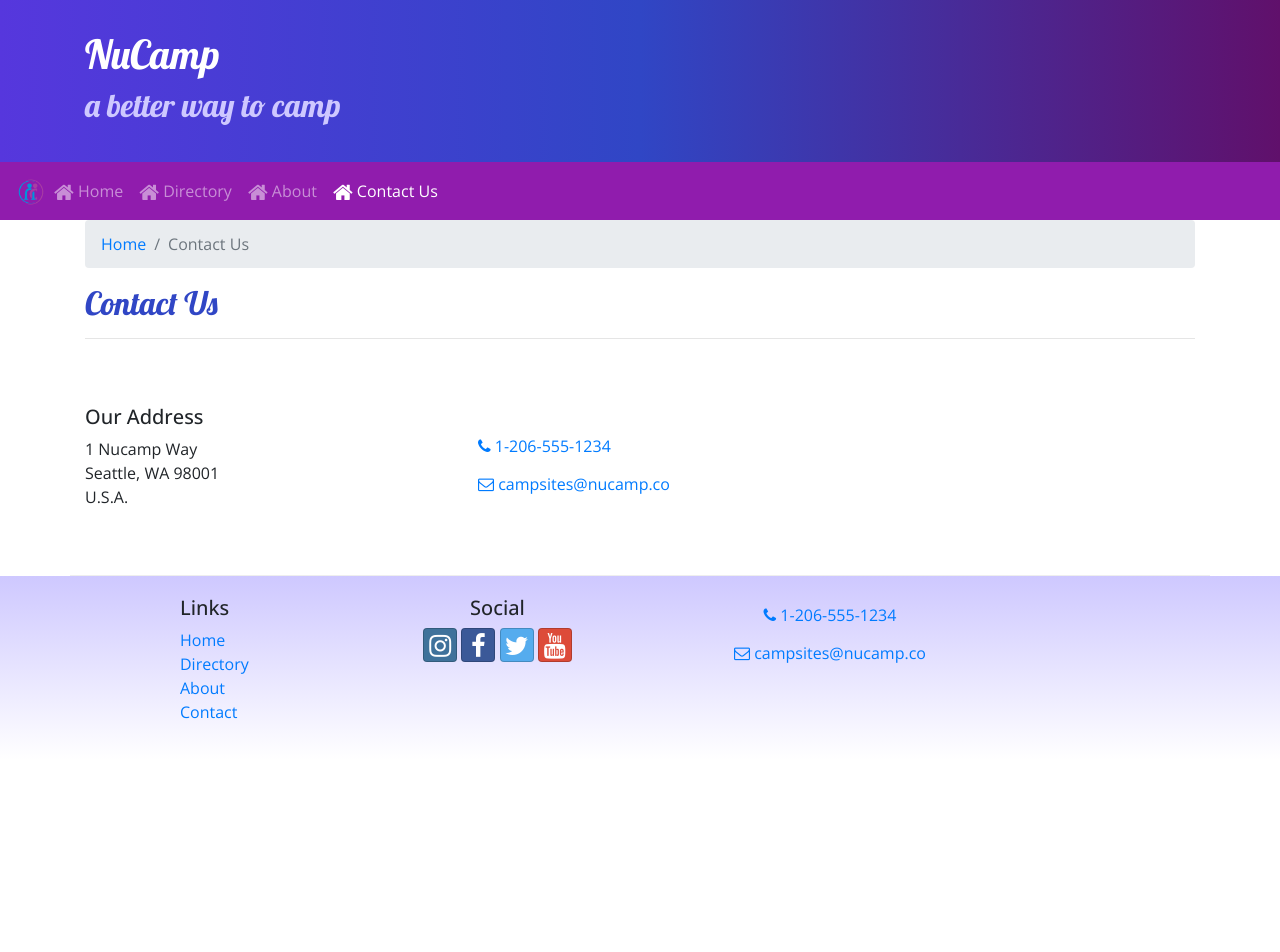
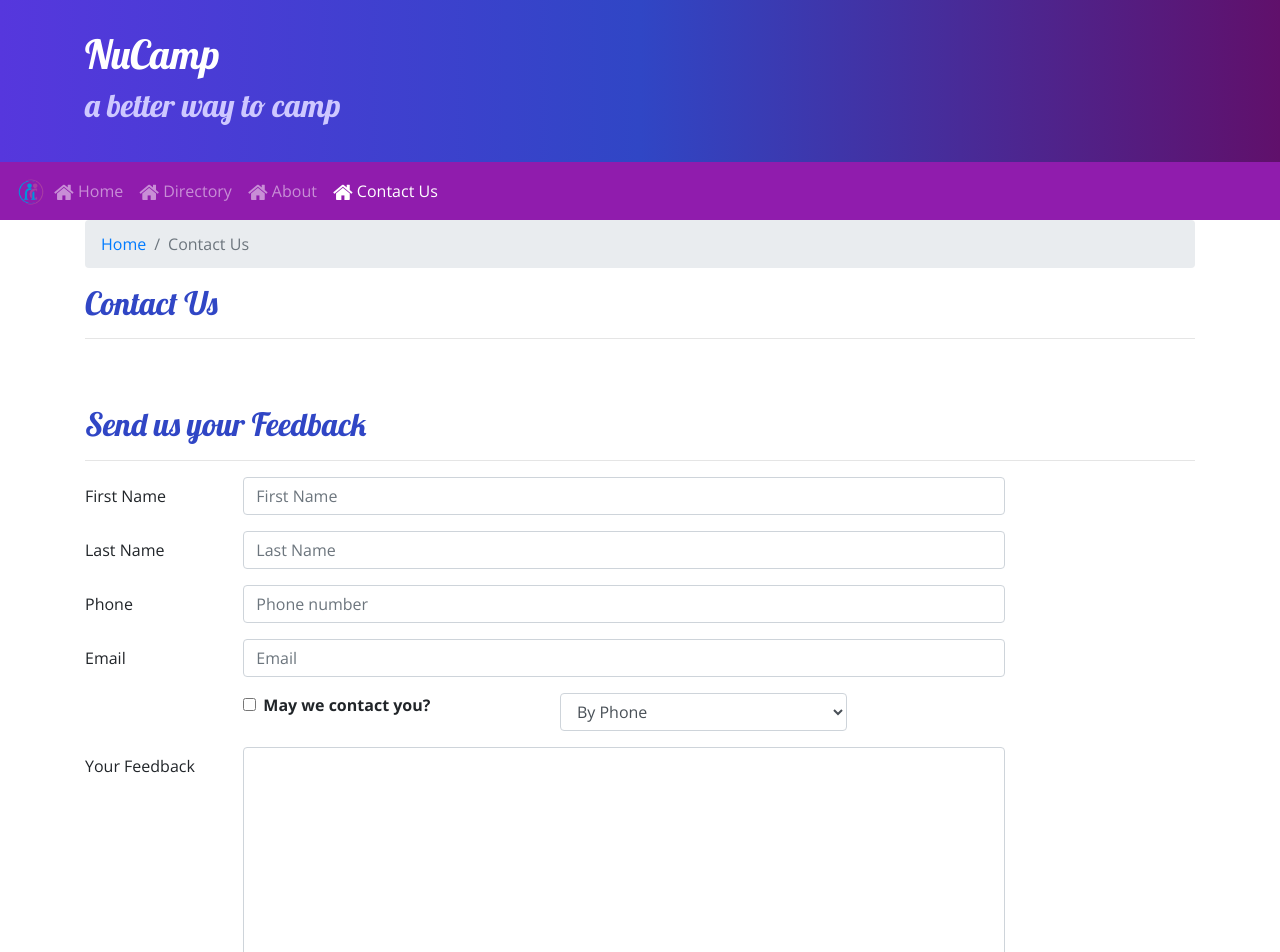
Before and after one commit to gaoyanyan666/react-creat-app, a React (Create React App) app: page /contactus in a window 1280 px wide. Shown: the top 952 px of the page. Before the commit the page ends 800 px from the top, so only its background shows below. Built offline with nearby package versions, Linux system fonts and the light colour scheme.

Commit message:
Controlled Forms

```diff
--- a/src/components/ContactComponent.js
+++ b/src/components/ContactComponent.js
@@ -1,8 +1,34 @@
-import React from 'react';
-import {Breadcrumb, BreadcrumbItem } from 'reactstrap';
+import React, { Component }from 'react';
+import {Breadcrumb, BreadcrumbItem, Button, Form, FormGroup, Label, Input, Col} from 'reactstrap';
 import {Link} from 'react-router-dom';
 
-function Contact(props) {
+class Contact extends Component{
+    constructor(props) {
+        super(props);
+        this.state = {
+            firstName: '',
+            lastName: '',
+            phoneNum: '',
+            email: '',
+            agree: false,
+            contactType: 'By Phone',
+            feedback: ''
+        }
+        this.handleInputChange = this.handleInputChange.bind(this);
+        this.handleSubmit = this.handleSubmit.bind(this);
+    }
+    handleInputChange(event) {
+        const target = event.target;
+        const name = target.name;
+        const value = target.type==="checkbox"?target.checked:target.value;
+        this.setState({[name]:value})
+    }
+    handleSubmit(event) {
+        console.log("Current state is:" + JSON.stringify(this.state));
+        alert('Current state is:' + JSON.stringify(this.state));
+        event.preventDefault();
+    }
+    render() {
         return (
             <div className="container">
                 <div className="row">
@@ -16,22 +42,84 @@
                     </div>
                 </div>
 
-            <div className="row row-content align-items-center">
-                <div className="col-sm-4">
-                    <h5>Our Address</h5>
-                    <address>
-                        1 Nucamp Way<br />
-                        Seattle, WA 98001<br />
-                        U.S.A.
-                    </address>
+                <div className="row row-content">
+                    <div className="col-12">
+                        <h2>Send us your Feedback</h2>
+                        <hr />
                     </div>
-                <div className="col">
-                    <a role="button" className="btn btn-link" href="tel:+12065551234"><i className="fa fa-phone" /> 1-206-555-1234</a><br />
-                    <a role="button" className="btn btn-link" href="mailto:fakeemail@fakeemail.co"><i className="fa fa-envelope-o" /> campsites@nucamp.co</a>
+                    <div className="col-md-10">
+                        <Form onSubmit={this.handleSubmit}>
+                            <FormGroup row>
+                                <Label htmlFor="firstName" md={2}>First Name</Label>
+                                <Col md={10}>
+                                    <Input type="text" id="firstName" name="firstName" placeholder="First Name" value={this.state.firstName} onChange={this.handleInputChange}/>
+                                    </Col>
+                            </FormGroup>
+                            <FormGroup row>
+                                    <Label htmlFor="lastName" md={2}>
+                                        Last Name
+                                    </Label>
+                                    <Col md={10}>
+                                        <Input type="text" id="lastName" name="lastName" placeholder="Last Name" value={this.state.lastName}
+                                        onChange={this.handleInputChange}/>
+                                    </Col>
+                            </FormGroup>
+                            <FormGroup row>
+                                    <Label htmlFor="phoneNum" md={2}>Phone</Label>
+                                    <Col md={10}>
+                                        <Input type="tel" id="phoneNum" name="phoneNum" placeholder="Phone number" value={this.state.phoneNum}
+                                        onChange={this.handleInputChange}/>
+                                    </Col>
+                            </FormGroup>
+                            <FormGroup row>
+                                    <Label htmlFor="Email" md={2}>
+                                    Email
+                                    </Label>
+                                    <Col md={10}>
+                                        <Input type="email" id="email" name="email" placeholder="Email" value={this.state.email}
+                                        onChange={this.handleInputChange}/>
+                                    </Col>
+                            </FormGroup>
+                            <FormGroup row>
+                                <Col md={{size:4, offset:2}}>
+                                    <FormGroup check>
+                                        <Label>
+                                            <Input type="checkbox"
+                                                name="agree" checked={this.state.agree}
+                                                onChange={this.handleInputChange}/>{' '}
+                                                <strong>May we contact you?</strong>
+                                        </Label>
+                                    </FormGroup>
+                                </Col>
+                                <Col md={4}>
+                                        <Input type="select" name="contactType" value={this.state.contactType} onChange={this.handleInputChange}>
+                                            <option>By Phone</option>
+                                            <option>By Email</option>
+                                        </Input>
+                                </Col>
+                            </FormGroup>
+                            <FormGroup row>
+                                <Label htmlFor="feedback" md={2}>Your Feedback</Label>
+                                <Col md={10}>
+                                    <Input type="textarea" id="feedback" name="feedback"
+                                        rows="12"
+                                        value={this.state.feedback}
+                                        onChange={this.handleInputChange}></Input>
+                                </Col>
+                            </FormGroup>
+                            <FormGroup row>
+                                <Col md={{size: 10, offset: 2}}>
+                                    <Button type="submit" color="primary">
+                                        Send Feedback
+                                    </Button>
+                                </Col>
+                            </FormGroup>
+                            </Form>
                     </div>
                 </div>
             </div>
         );
     }
+}
 
 export default Contact;
--- a/src/components/MainComponent.js
+++ b/src/components/MainComponent.js
@@ -54,7 +54,6 @@
             <Route exact path = '/directory' render = {() => < Directory campsites = { this.state.campsites }/>} />
             <Route path ='/aboutus' render={()=><About partners ={this.state.partners}/>}/>
             <Route path ='/directory/:campsiteId' component = {CampsiteWithId} />
-
             <Route exact path='/contactus' component={Contact} />
             <Redirect to = '/home' />
             </Switch>
```
Lines whose indentation alone changed are shown as unchanged.
